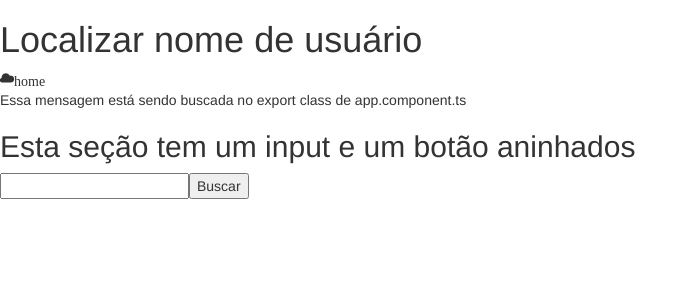
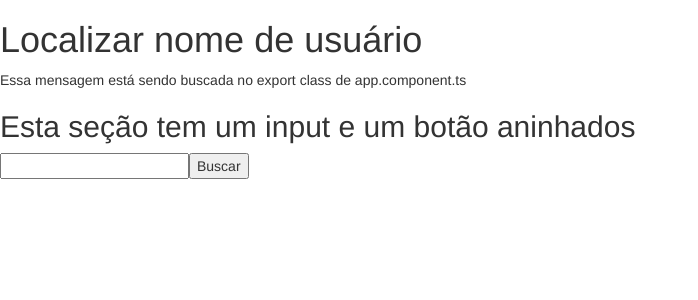
Before and after one commit to TempClair/aprendendoAngular, an Angular app: page / in a window 1280 px wide. Shown: the top 300 px of the page, without its empty margins (0-698 px from the left). Built offline with nearby package versions, Linux system fonts and the light colour scheme.

Commit message:
Alterada app.component.html, removendo a tag de ícone que havia sido colocada para testar se renderizava o ícone. Como não funcionou, não há razão para permanecer

```diff
--- a/src/app/app.component.html
+++ b/src/app/app.component.html
@@ -2,7 +2,6 @@
 
 <section>
   <h1>Localizar nome de usuário</h1>
-  <i class="glyphicon glyphicon-cloud">home</i>
   <p>{{ mensagem}}
   <app-secao-busca></app-secao-busca>
 </section>
```
